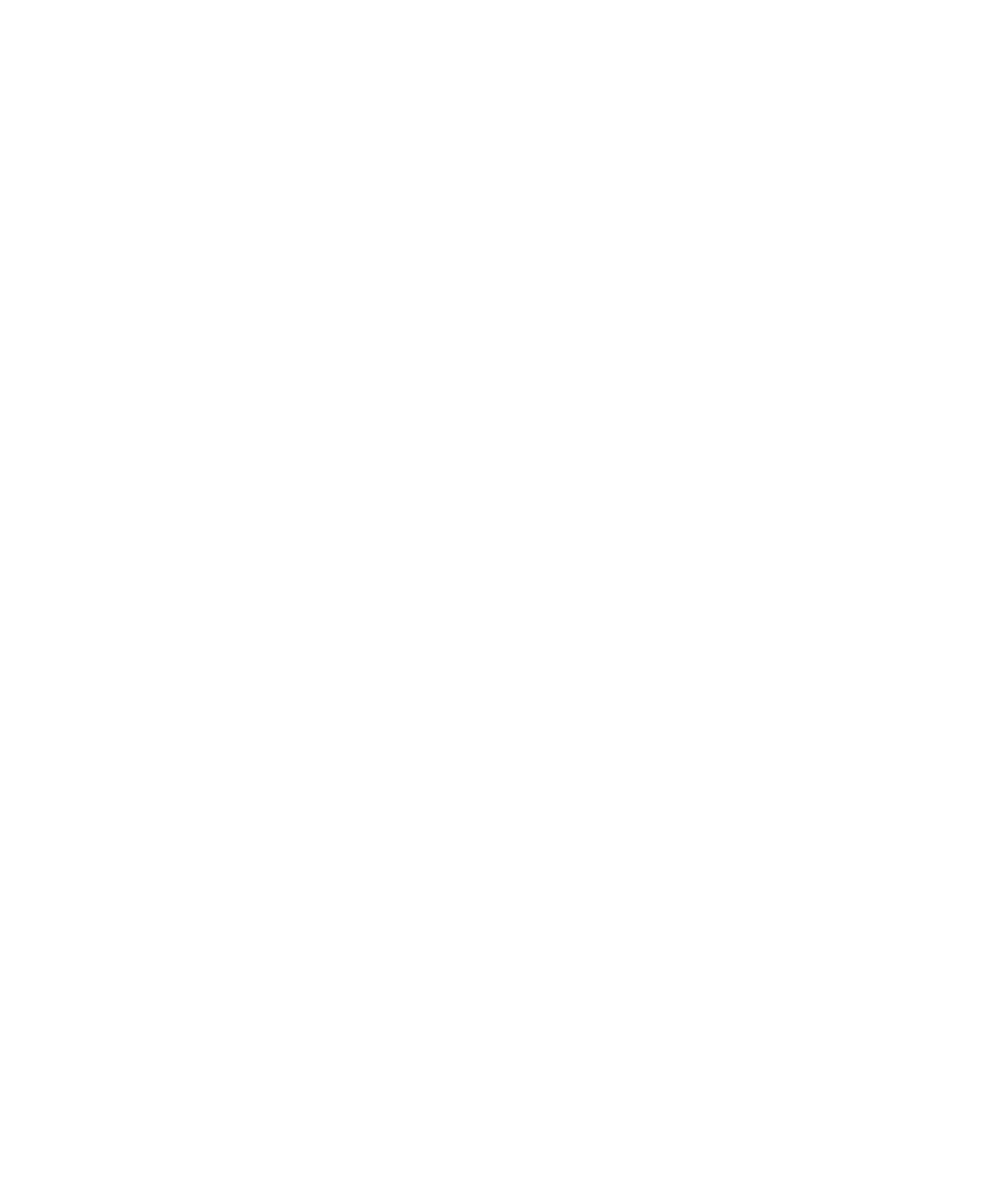
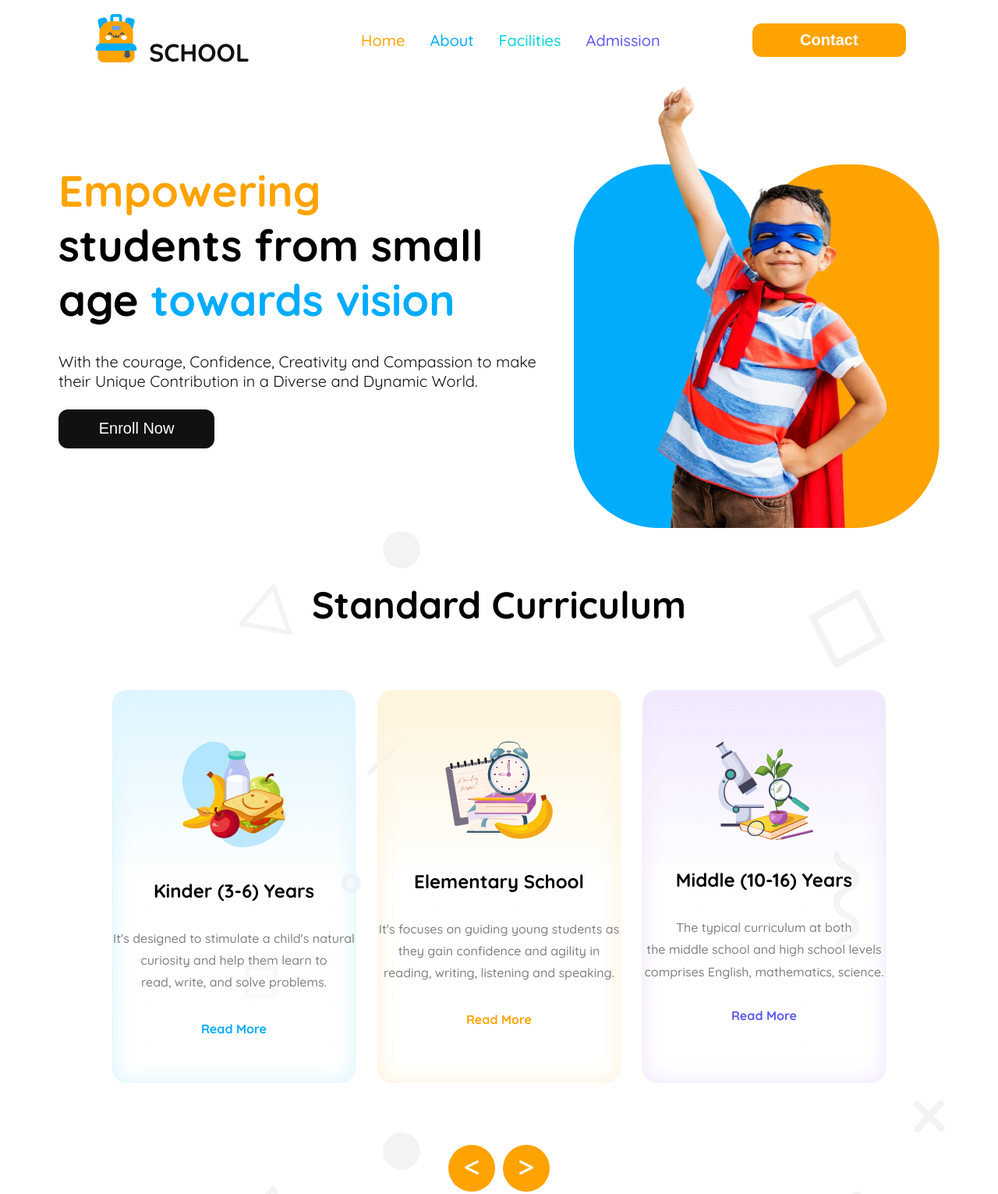
Before and after one commit to Fahimchowdhury23/kids-education-a02, a plain HTML site: page index.html in a window 1280 px wide. Shown: the whole page at 78% size. Before the commit the page ends 800 px from the top, so only its background shows below. Drawn offline with Linux system fonts and the light colour scheme.

Commit message:
navbar,banner,standard normal and mobile responsive done

```diff
--- a/index.html
+++ b/index.html
@@ -5,8 +5,84 @@
     <meta name="viewport" content="width=device-width, initial-scale=1.0">
     <title>Kids School</title>
     <link rel="stylesheet" href="./styles/style.css">
+    <link rel="stylesheet" href="https://cdnjs.cloudflare.com/ajax/libs/font-awesome/6.7.2/css/all.min.css" integrity="sha512-Evv84Mr4kqVGRNSgIGL/F/aIDqQb7xQ2vcrdIwxfjThSH8CSR7PBEakCr51Ck+w+/U6swU2Im1vVX0SVk9ABhg==" crossorigin="anonymous" referrerpolicy="no-referrer" />
 </head>
-<body>
+<body class="quicksand">
+    <header>
 
+        <!-- nav starts here -->
+
+        <nav class="nav-container flex">
+            <div class="logo flex">
+                <a href=""><img src="./assets/logo.png" alt=""></a>
+                <p class="school bold">SCHOOL</p>
+                <i class="fa-solid fa-bars" id="hamburger"></i>
+            </div>
+                <ul class="nav-title flex">
+                    <a href=""><li class="orange">Home</li></a>
+                    <a href=""><li class="skyblue">About</li></a>
+                    <a href=""><li class="paste">Facilities</li></a>
+                    <a href=""><li class="violet">Admission</li></a>
+                </ul>
+            <div class="contact">
+                <button class="btn-primary borderless">Contact</button>
+            </div>
+        </nav>
+
+        <!-- banner starts here  -->
+
+        <section class="banner-container center flex">
+            <div class="banner">
+                <h1 class="banner-title bold"> <span class="orange">Empowering <br> </span> students from small <br> age <span class="skyblue">towards vision</span></h1>
+                <p class="banner-description black small">With the courage, Confidence, Creativity and Compassion to make <br> their Unique Contribution in a Diverse and Dynamic World.</p>
+                <button class="banner-button borderless white small">Enroll Now</button>
+            </div>
+            <div class="hero-image">
+            <img src="./assets/hero-kids.png" alt="">
+            </div>
+        </section>
+
+        <!-- banner ends here -->
+
+    </header>
+
+    <main>
+        <!-- standard curriculum starts here -->
+
+        <section class="standard-container">
+            <h1 class="standard-title bold">Standard Curriculum</h1>
+            <div class="card-container grid">
+                <div class="card-1">
+                    <img src="./assets/kinder.png" alt="">
+                    <h3 class="bold large">Kinder (3-6) Years</h3>
+                    <p class="medium grey"> It's designed to stimulate a child's natural <br> curiosity and help them learn to <br> read, write, and solve problems.</p>
+                    <a href=""><p class="skyblue bold">Read More</p></a>
+                </div>
+                <div class="card-2">
+                    <img src="./assets/elementary.png" alt="">
+                    <h3 class="bold large">Elementary School</h3>
+                    <p class="medium grey"> It's focuses on guiding young students as <br> they gain confidence and agility in <br> reading, writing, listening and speaking.</p>
+                    <a href=""><p class="orange bold">Read More</p></a>
+                </div>
+                <div class="card-3">
+                    <img src="./assets/middle.png" alt="">
+                    <h3 class="bold large">Middle (10-16) Years</h3>
+                    <p class="medium grey"> The typical curriculum at both <br> the middle school and high school levels comprises English, mathematics, science.</p>
+                    <a href=""><p class="violet bold">Read More</p></a>
+                </div>
+            </div>
+            <div class="icon-box flex center">
+                <button class="icon borderless"> <i class="white fa-solid fa-less-than"></i> </button>
+                <button class="icon borderless"> <i class="white fa-solid fa-greater-than"></i> </button>
+            </div>
+        </section>
+
+        <!-- standard curriculum ends here -->
+
+    </main>
+
+    <footer>
+
+    </footer>
 </body>
 </html>
--- a/styles/style.css
+++ b/styles/style.css
@@ -0,0 +1,271 @@
+@import url('https://fonts.googleapis.com/css2?family=Quicksand:wght@300..700&display=swap');
+
+.quicksand {
+    font-family: "Quicksand", serif;
+    font-optical-sizing: auto;
+    font-weight: 400;
+    font-style: normal;
+  }
+
+*{
+    margin: 0;
+    padding: 0;
+}
+/* shared styles */
+
+.flex{
+    display: flex;
+}
+.grid{
+    display: grid;
+}
+
+/* font-size & weight */
+
+.bold{
+    font-weight: 700;
+}
+.semibold{
+    font-weight: 600;
+}
+.medium{
+    font-weight: 500;
+}
+.small{
+    font-size: 1.25rem;
+}
+.large{
+    font-size: 1.5rem;
+}
+
+/* colors */
+
+.orange{
+    color: rgb(254, 163, 1);
+}
+.black{
+    color: rgb(17, 17, 17);
+}
+.skyblue{
+    color: rgb(1, 172, 253);
+}
+.white{
+    color: rgb(255, 255, 255);
+}
+.violet{
+    color:rgb(93, 88, 239);
+}
+.paste{
+    color:rgb(5, 212, 223);
+}
+.grey{
+    color: rgb(128, 128, 128);
+}
+
+/* layout */
+.center{
+    justify-content: center;
+    align-items: center;
+}
+section{
+    margin: 0 auto;
+}
+.borderless{
+    border: none;
+}
+
+
+/* nav styles */
+
+#hamburger{
+    visibility: hidden;
+}
+.logo{
+    align-items: center;
+    gap: 11px;
+}
+
+.logo p{
+    font-size: 32px;
+    color: rgb(17, 17, 17);
+}
+.nav-container{
+    max-width: 1440px;
+    height: 62px;
+    margin: 0 auto;
+    padding: 1.25rem 0;
+    justify-content: space-evenly;
+    align-items: center;
+}
+a{
+    text-decoration: none;
+}
+.nav-title{
+    gap: 32px;
+    list-style: none;
+}
+.nav-title li{
+    font-size: 20px;
+    font-weight: 500;
+}
+.btn-primary{
+    background: rgb(254, 163, 1);
+    color: rgb(255, 255, 255);
+    padding: 10px;
+    width: 197px;
+    border: none;
+    border-radius: 12px;
+    font-size: 1.25rem;
+    font-weight: 600;
+}
+
+ /* banner styles */
+
+.banner-container{
+    max-width: 1440px;
+    height:auto;
+    gap: 3rem;
+}
+ .banner-title{
+    font-size: 3.5rem;
+    margin-bottom: 1.5rem;
+ }
+.banner-description{
+    margin-bottom: 1.5rem;
+}
+.banner-button{
+    border-radius: 12px;
+    padding: 10px;
+    background: rgb(17, 17, 17);
+    width: 200px;
+    height: 50px;
+}
+
+/* standard curriculum styles */
+
+.standard-container{
+    background-image: url(../assets/bg.png);
+    max-width: 1440px;
+    height: auto;
+    padding: 4rem 0;
+    text-align: center;
+}
+
+.standard-title{
+    font-size: 3rem;
+}
+
+.card-container {
+    margin:5rem 9rem;
+    text-align: center;
+    grid-template-columns: repeat(3, 1fr);
+    column-gap: 1.75rem;
+}
+
+.card-1{
+    background:linear-gradient(rgb(222, 245, 255), rgba(255, 255, 255, 0), white);
+    box-shadow:inset 0px 0px 28px 1px rgb(222, 245, 255);
+    padding: 4rem 0 3.35rem 0;
+    border: 1px solid rgb(222, 245, 255);
+    border-radius: 18px;
+}
+.card-1> h3,p{
+    margin-top: 2rem;
+}
+.card-2{
+    background: linear-gradient(rgb(255, 244, 220), rgba(255, 255, 255, 0), white);
+    box-shadow:inset 0px 0px 28px 1px rgb(255, 244, 220);
+    padding: 4rem 0 3.35rem 0;
+    border: 1px solid rgb(255, 244, 220);
+    border-radius: 18px;
+}
+.card-2> h3,p{
+    margin-top: 2rem;
+}
+.card-3{
+    background: linear-gradient(rgb(242, 232, 255), rgba(255, 255, 255, 0), white);
+    box-shadow:inset 0px 0px 28px 1px rgb(242, 232, 255);
+    padding: 4rem 0 3.35rem 0;
+    border: 1px solid rgb(242, 232, 255);
+    border-radius: 18px;
+}
+.card-3> h3,p{
+    margin-top: 2rem;
+}
+.card-1, .card-2, .card-3 > p {
+    line-height: 28.3px;
+}
+.icon-box{
+    gap: 10px;
+}
+.icon{
+    width: 60px;
+    height: 60px;
+    font-size: 1.5rem;
+    border-radius: 30px;
+    background: rgb(254, 163, 1);
+    transition: 0.03s;
+    cursor: pointer;
+}
+.icon:hover{
+    background-color: rgb(100, 64, 3);
+}
+
+
+
+@media screen and (max-width:576px) {
+    .school, .nav-title, .contact, br, .icon-box{
+        display: none;
+    }
+    /* navbar */
+
+    #hamburger{
+        visibility: visible;
+    }
+    .logo{
+        width: 100%;
+        padding: .75rem 1rem;
+        display: flex;
+        justify-content: space-between;
+    }
+    .nav-container{
+        height: auto;
+        border-bottom: 0.5px solid rgb(254, 163, 1);
+        margin-bottom: 8px;
+    }
+    /* banner  */
+
+    .banner-container{
+        flex-direction: column-reverse;
+        padding: 20px 16px;
+        justify-items: center;
+    }
+    .banner{
+        text-align: center;
+    }
+    .banner-title{
+        font-size: 2rem;
+    }
+    .banner-description{
+        font-size: 1rem;
+    }
+    .hero-image{
+        height: 100%;
+    }
+
+    /* standard */
+    .standard-container{
+        padding-top: 60px;
+    }
+    .standard-title{
+        font-size: 1.75rem;
+    }
+    .card-container{
+        margin: 16px 16px;
+        grid-template-columns: repeat(1, 1fr);
+        row-gap: 12px;
+    }
+    .card-1, .card-2, .card-3 {
+        padding: 36px 28px;
+    }
+}
```
